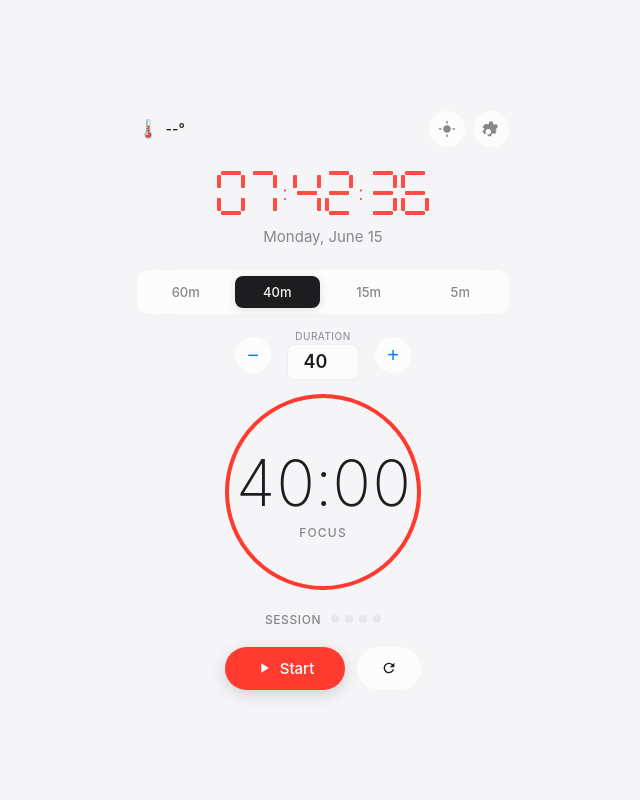
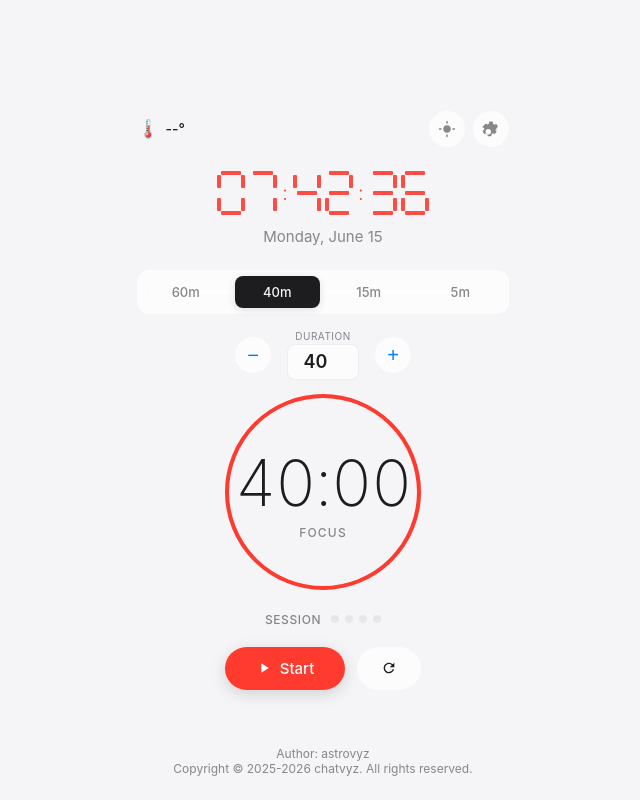
Before and after one commit to airvictor/pomodoro-html, a plain HTML site: page index.html in a window 1280 px wide. Shown: the whole page, without its empty margins (317-957 px from the left). Drawn offline with Linux system fonts and the light colour scheme; no server answers.

Commit message:
Add footer with author and copyright details
Added a footer with author information and copyright notice.

```diff
--- a/index.html
+++ b/index.html
@@ -100,5 +100,8 @@ function updateSettingDisplay(){Object.keys(modeValues).forEach(key=>{modeValues
 function adjustSetting(target,delta){const min=1,max=120,newValue=Math.min(max,Math.max(min,config[target]+delta));if(newValue!==config[target]){config[target]=newValue;saveConfig(config);updateSettingDisplay();if(currentMode===target&&!isRunning&&!customDuration){timeRemaining=getDuration();updateDisplay()}}}
 mainBtn.addEventListener('click',startTimer);resetBtn.addEventListener('click',resetTimer);settingsBtn.addEventListener('click',openSettings);closeSettings.addEventListener('click',closeSettingsPanel);decreaseBtn.addEventListener('click',()=>adjustDuration(-1));increaseBtn.addEventListener('click',()=>adjustDuration(1));durationInput.addEventListener('change',handleDurationInput);themeToggle.addEventListener('click',toggleTheme);darkModeToggle.addEventListener('click',toggleTheme);modeBtns.forEach(btn=>{btn.addEventListener('click',()=>switchMode(btn.dataset.mode))});document.querySelectorAll('.setting-btn').forEach(btn=>{btn.addEventListener('click',()=>{adjustSetting(btn.dataset.target,btn.dataset.action==='increase'?1:-1)})});soundToggle.addEventListener('click',()=>{config.sound=!config.sound;saveConfig(config);updateSettingDisplay()});document.querySelectorAll('.sound-option').forEach(btn=>{btn.addEventListener('click',()=>{config.notificationSound=btn.dataset.sound;saveConfig(config);updateSettingDisplay()})});applyTheme();updateClock();setInterval(updateClock,1000);fetchWeather();setInterval(fetchWeather,10*60*1000);updateDisplay();updateSessionDots();updateSettingDisplay();updateModePickerState();
   </script>
+  <footer style="text-align: center; padding: 16px 24px 24px; font-size: 12px; color: #86868b; width: 100%; position: fixed; bottom: 0; left: 0;">
+    <p>Author: astrovyz<br>Copyright © 2025-2026 chatvyz. All rights reserved.</p>
+  </footer>
 </body>
 </html>
```
